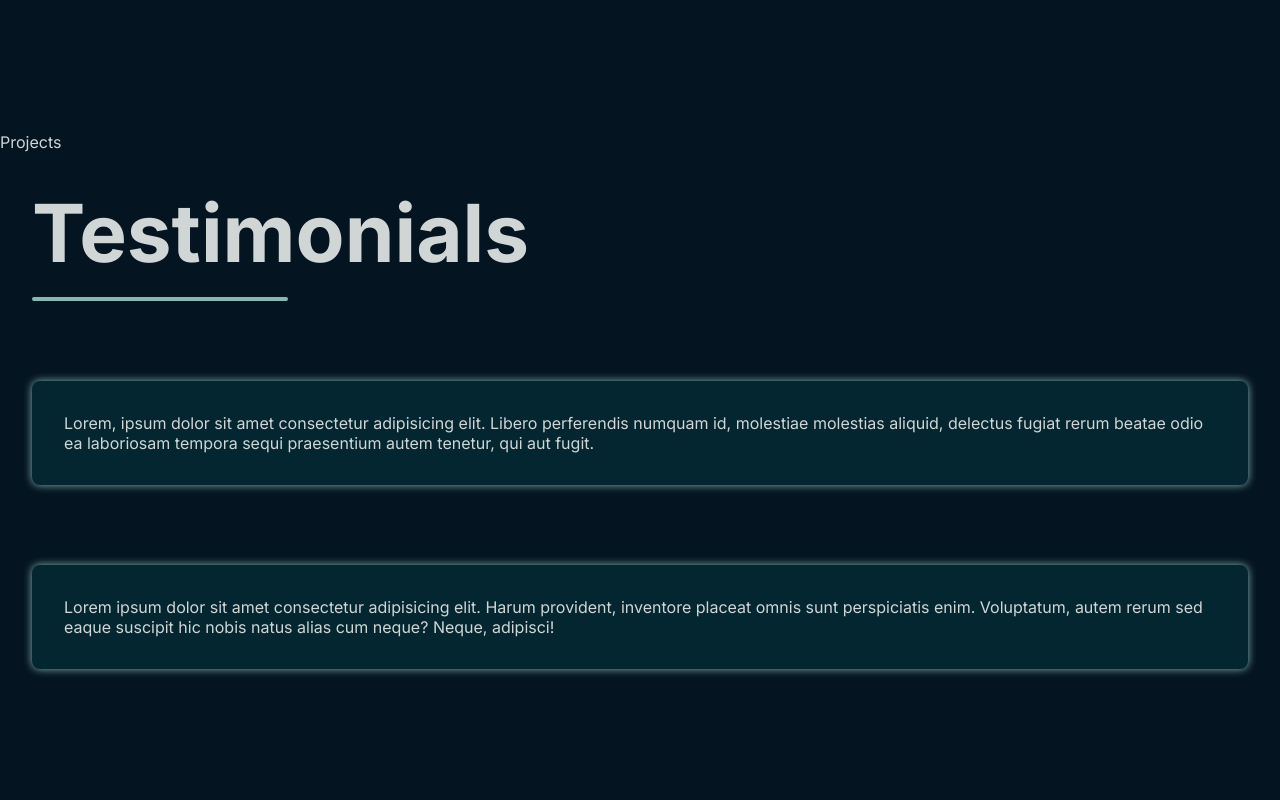
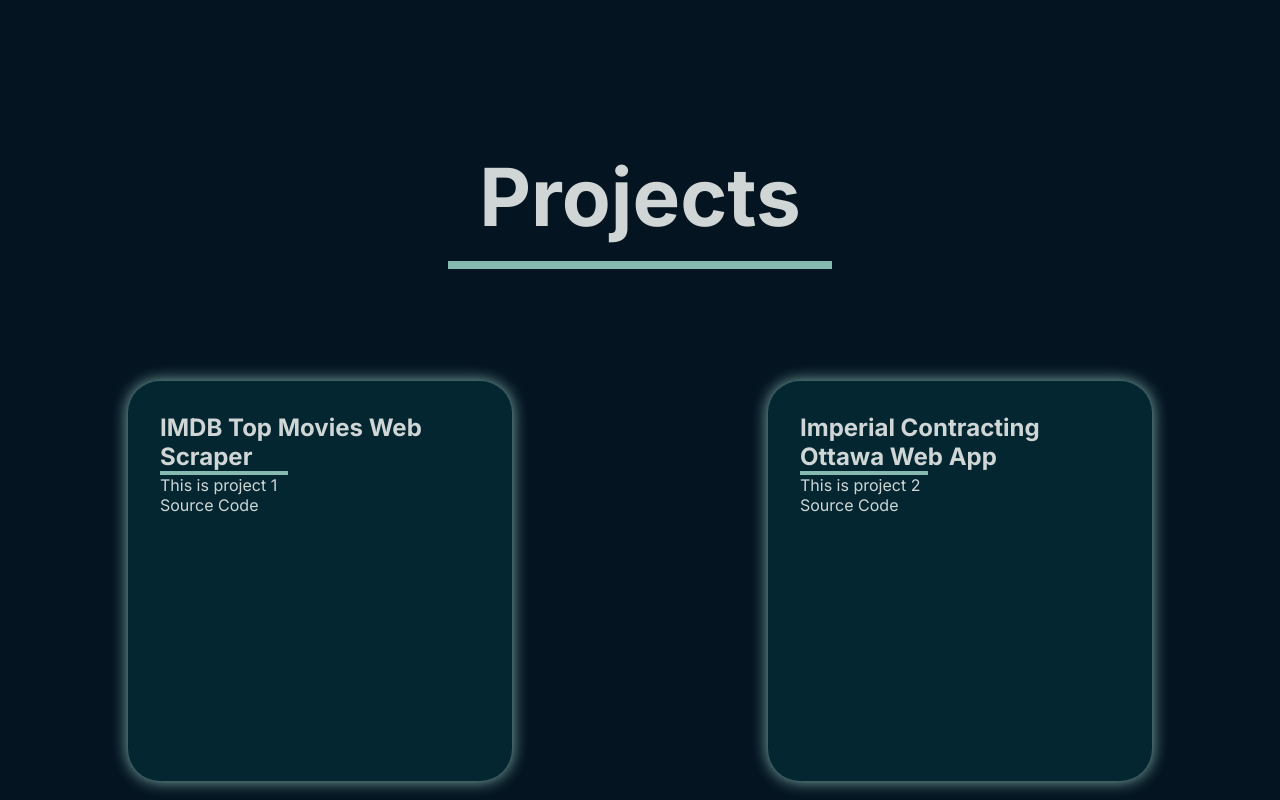
Before and after one commit to jacksonarsmith/next-portfolio, a Next.js app: page / in a window 1280 px wide. Shown: the part 1100-1900 px from the top of the page. Built offline with nearby package versions, Linux system fonts and the light colour scheme.

Commit message:
Latest UI changes, added template for Testimonials component amongst other styling changes.

```diff
--- a/app/components/hero/hero.module.css
+++ b/app/components/hero/hero.module.css
@@ -29,7 +29,8 @@
     padding: 1rem 1rem;
     line-height: 1.5;
     border-radius: 2rem;
-    box-shadow: 0.5rem 0 1rem var(--accent-color);
+    box-shadow: 0 0 1rem var(--accent-color);
+    background-color: var(--secondary-background-color);
 }
 
 .line {
--- a/app/components/projects/Projects.jsx
+++ b/app/components/projects/Projects.jsx
@@ -1,7 +1,28 @@
+import Link from 'next/link';
 import styles from './projects.module.css'
 
 export default function Projects() {
+  const projects = [
+    { title: 'IMDB Top Movies Web Scraper', description: 'This is project 1', link: 'https://github.com/jacksonarsmith/top-movies-web-scraper' },
+    { title: 'Imperial Contracting Ottawa Web App', description: 'This is project 2', link: 'http://github.com/user/project2' },
+    { title: 'Python Project', description: 'This is project 3', link: 'http://github.com/user/project3' },
+    { title: 'Java or C++ Project', description: 'This is project 4', link: 'http://github.com/user/project4' },
+  ];
+
   return (
-    <div id='projects'>Projects</div>
+    <div id='projects'>
+      <h1 className={styles.heading}>Projects</h1>
+      <div className={styles.line}></div>
+      <div className={styles.container}>
+        {projects.map((project, index) => (
+          <div key={index} className={styles.projectCard}>
+            <h2>{project.title}</h2>
+            <div className={styles.line_card}></div>
+            <p>{project.description}</p>
+            <Link href={project.link} target="_blank" rel="noopener noreferrer">Source Code</Link>
+          </div>
+        ))}
+      </div>
+    </div>
   )
 }
--- a/app/components/projects/projects.module.css
+++ b/app/components/projects/projects.module.css
@@ -0,0 +1,36 @@
+.container {
+    display: grid;
+    grid-template-columns: repeat(2, 1fr);
+    place-content: center;
+    place-items: center;
+}
+
+.projectCard {
+    width: 30vw;
+    height: 50vh;
+    margin: 2rem;
+    padding: 2rem;
+    border-radius: 2rem;
+    background-color: var(--secondary-background-color);
+    box-shadow: 0 0 1rem var(--accent-color);
+    transition: 0.6s ease-in-out;
+}
+
+.heading {
+    text-align: center; /* Add this line to center text */
+    font-size: 5rem;
+    margin: 1rem 0;
+}
+
+.line {
+    width: 30vw;
+    height: 0.5rem;
+    background-color: var(--accent-color);
+    margin: 1rem auto 5rem auto; /* Add this line to center the line */
+}
+
+.line_card {
+    width: 10vw;
+    height: 0.25rem;
+    background-color: var(--accent-color);
+}
--- a/app/components/skills/skills.module.css
+++ b/app/components/skills/skills.module.css
@@ -21,15 +21,16 @@
     border-bottom: 0.5rem solid var(--secondary-background-color);
     border-right: 0.5rem solid var(--secondary-background-color);
     border-radius: 2rem;
+    box-shadow: 0 0 1rem var(--accent-color);
 }
 
 .selection li:hover {
     cursor: pointer;
-    color: var(--accent-color);
     transition: 0.6s ease-in-out;
     font-size: 1.7rem;
     border-bottom: 0.5rem solid var(--accent-color);
     border-right: 0.5rem solid var(--accent-color);
+    background-color: var(--secondary-background-color);
 }
 
 .columns {
--- a/app/components/testimonials/Testimonials.jsx
+++ b/app/components/testimonials/Testimonials.jsx
@@ -1,4 +1,5 @@
 import styles from './testimonials.module.css'
+import Image from 'next/image'
 
 export default function Testimonials() {
   return (
@@ -7,6 +8,7 @@ export default function Testimonials() {
       <div className={styles.line}></div>
       <div className={styles.testimonials}>
         <div className={styles.testimonial}>
+          <Image src='/testimonial_jacob.jpeg' width={480} height={480} alt='Jacob Testimonial Picture' className={styles.image} priority={false}/>
           <p>Lorem, ipsum dolor sit amet consectetur adipisicing elit. Libero perferendis numquam id, molestiae molestias aliquid, delectus fugiat rerum beatae odio ea laboriosam tempora sequi praesentium autem tenetur, qui aut fugit.</p>
         </div>
         <div className={styles.testimonial}>
--- a/app/components/testimonials/testimonials.module.css
+++ b/app/components/testimonials/testimonials.module.css
@@ -1,9 +1,11 @@
 .container {
     padding: 2rem;
+    margin: 2rem;
 }
 
 .container h1 {
     font-size: 5rem;
+    padding-left: 7rem;
 }
 
 .container button:hover {
@@ -14,15 +16,29 @@
 }
 
 .testimonial {
-    margin: 5rem 0;
-    padding: 2rem;
+    display: flex;
+    justify-content: center;
+    align-items: center;
+    margin: 5rem 8rem;
+    padding: 2rem 5rem;
     background-color: var(--secondary-background-color);
     box-shadow: 0 0 0.5rem var(--accent-color);
     border-radius: 0.5rem;
 }
 
+.testimonial p {
+    margin-left: 3rem;
+}
+
+.image {
+    width: 12vw;
+    height: 24vh;
+    border-radius: 100%;
+    box-shadow: 0 0 2rem var(--accent-color);
+}
+
 .line {
-    margin: 1rem 0;
+    margin: 1rem 0 0 8rem;
     width: 20vw;
     height: 0.5vh;
     background-color: var(--accent-color);
```
Also changed, not shown: public/testimonial_jacob.jpeg (added).
